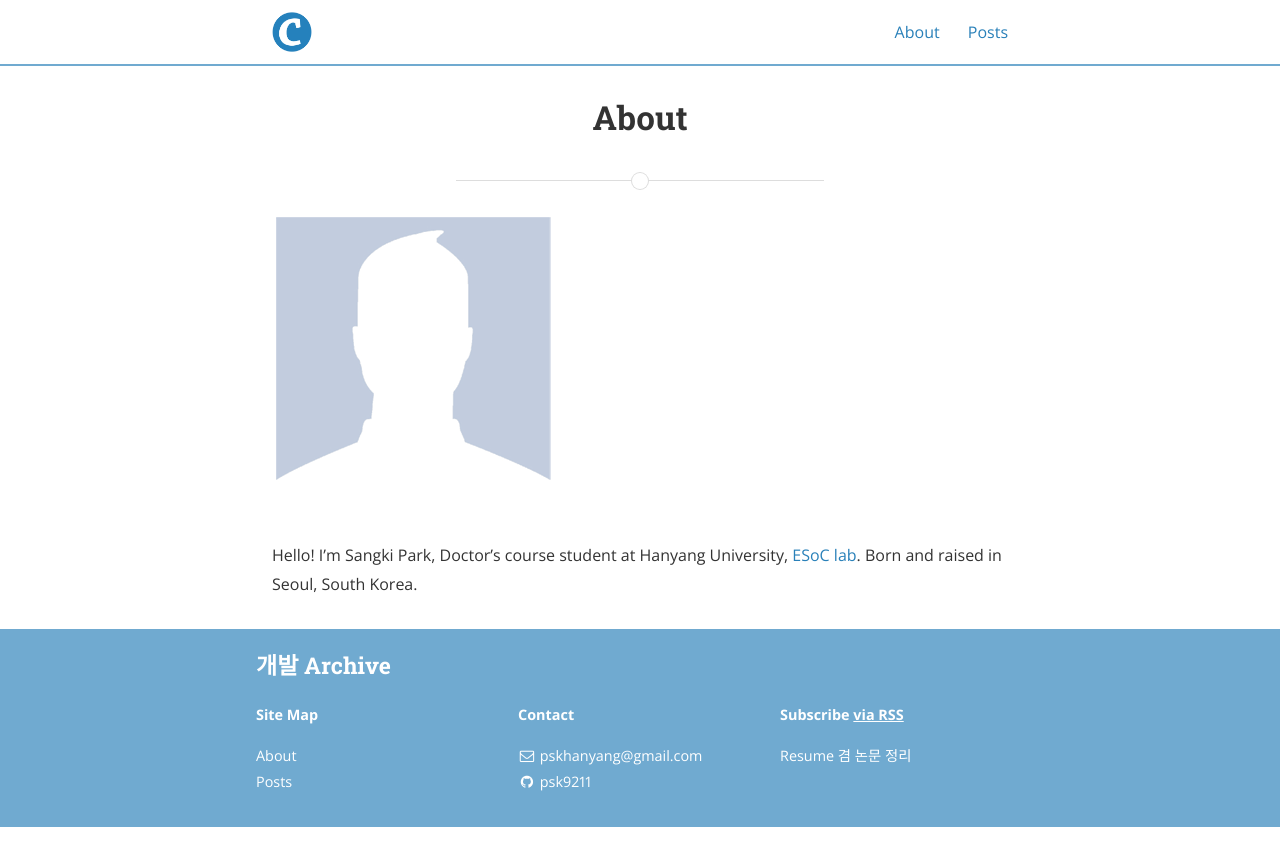
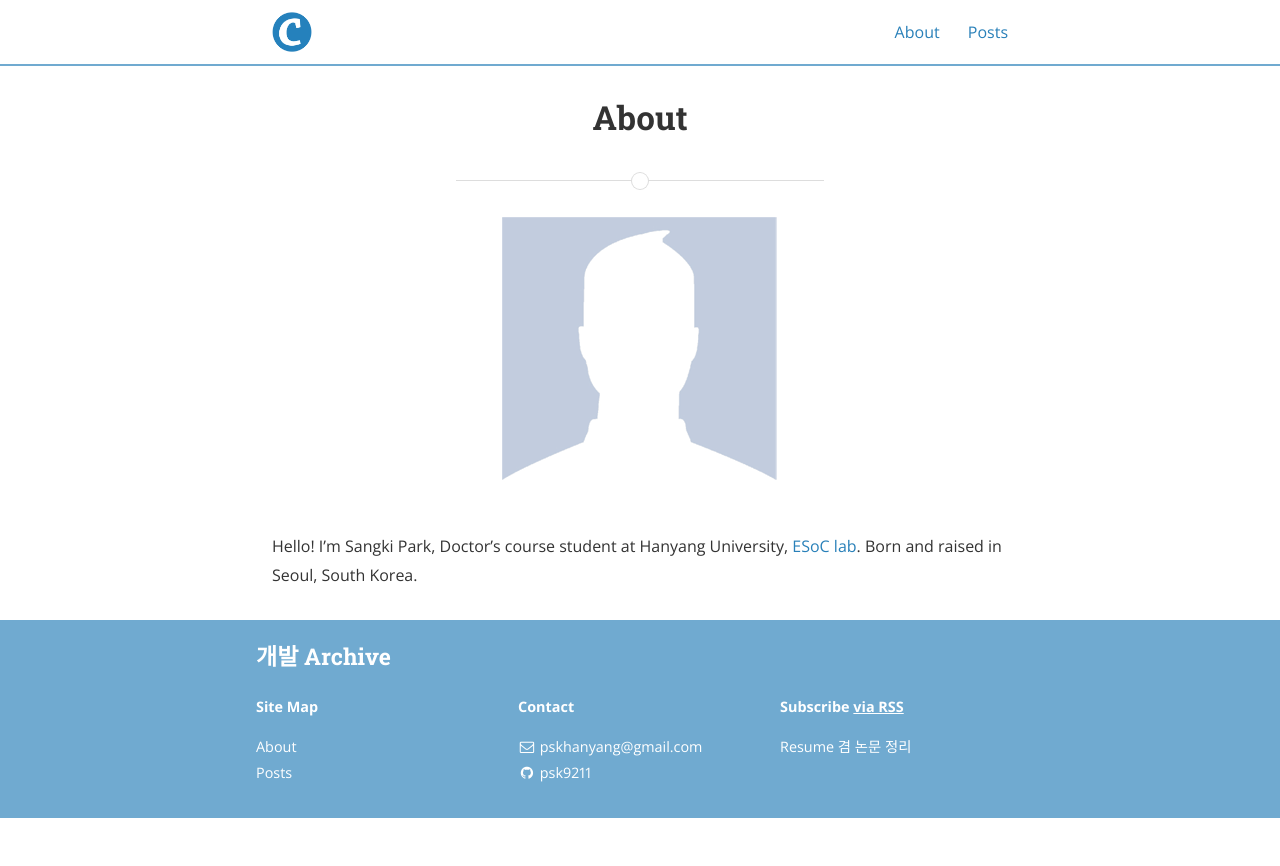
Before and after one commit to psk9211/psk9211.github.io, a Jekyll site: the page built from about.md, in a window 1280 px wide. Shown: the top 866 px of the page. Built offline with Jekyll 4.4.1, drawn with Linux system fonts in a browser that asks for light colours; nearby versions of some CDN libraries.

Commit message:
Update _layout.scss

```diff
--- a/_sass/_layout.scss
+++ b/_sass/_layout.scss
@@ -247,18 +247,21 @@ pre code.hljs {
 		}
 	}
 	img {
-		//display: block;
+		display: block;
 		margin: auto;
 		//width: 90%;
 
 		.block {
 			display: block;
+			margin: auto;
 		}
 		.inlineblock {
-			display: inline-block
+			display: inline-block;
+			margin: auto;
 		}
 		.inline {
-			display: inline
+			display: inline;
+			margin: auto;
 		}
 	}
 
```
